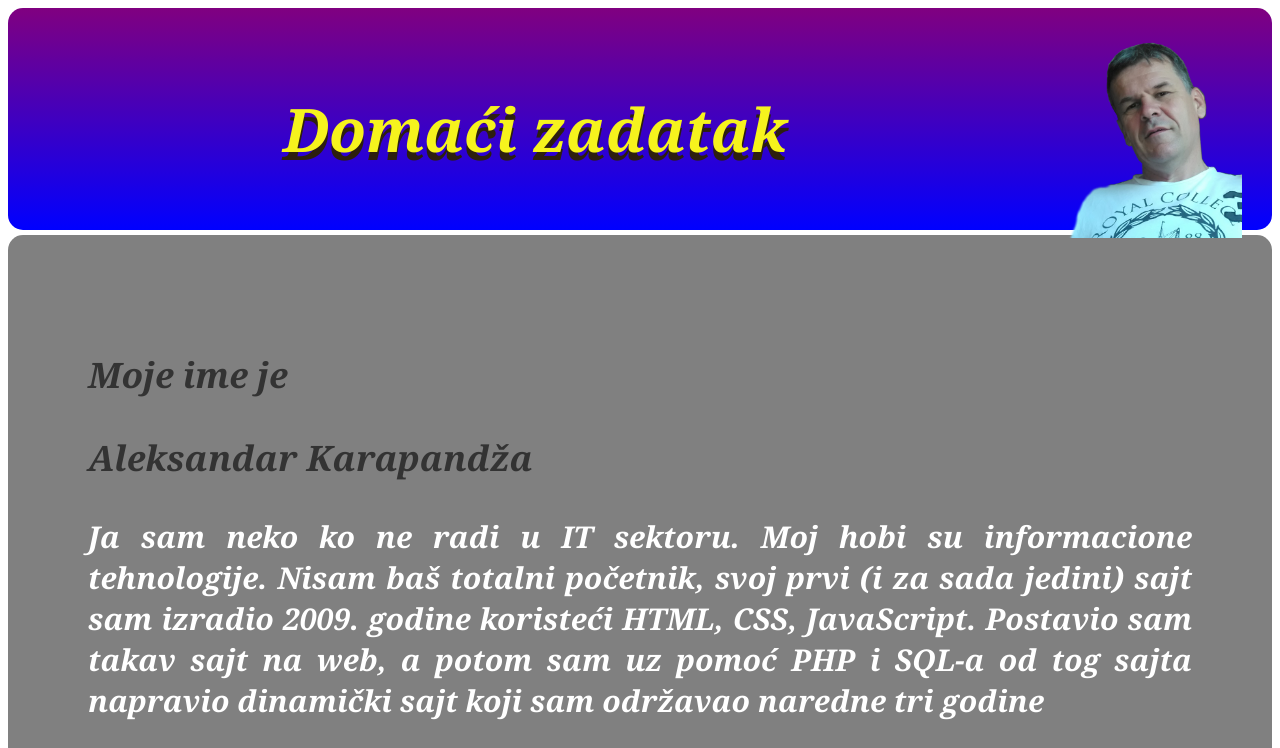
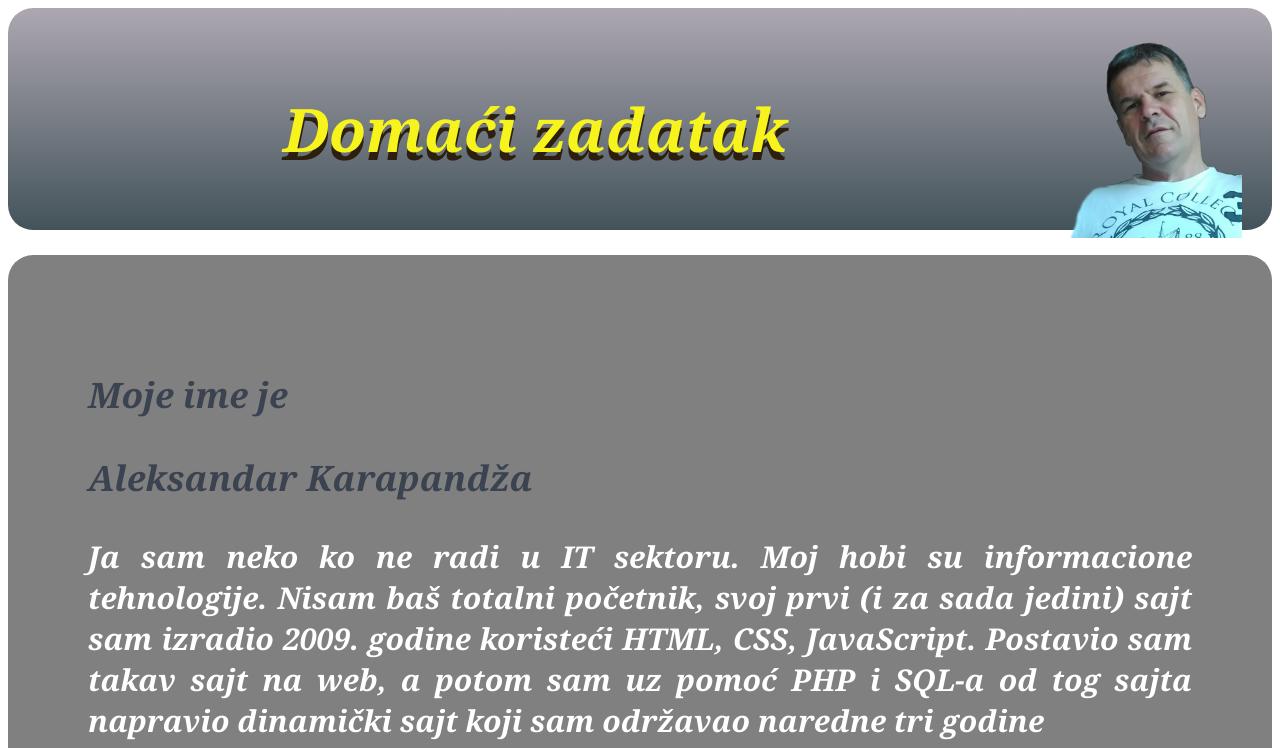
Before and after one commit to krkanbecej/domaci-zadatak, a plain HTML site: page index.html in a window 1280 px wide. Shown: the top 748 px of the page. Drawn offline with Linux system fonts and the light colour scheme.

Commit message:
siva varijanta zaglavlja

```diff
--- a/css.css
+++ b/css.css
@@ -3,7 +3,7 @@ body{
   font-family: georgia;
 }
 h3 {
-  color:#333;
+  color:#3b4350;
 }
 
 h2{
@@ -11,8 +11,8 @@ h2{
   text-shadow: 0 8px #2d1f0f;
 }
 .zaglavlje{
-  background: linear-gradient(purple,blue);
-  border-radius: 15px;
+  background: linear-gradient(#ada7b1,#43535a);
+  border-radius: 25px;
   height: auto;
   padding-top: 30px;
   padding-bottom: 10px;
@@ -23,11 +23,13 @@ h2{
   font-weight: bold;
 }
 .telo{
+height:80%;
+margin: 0 auto;
   background-color: grey;
   color: #fff;
-  border-radius: 15px;
+  border-radius: 25px;
   padding:80px;
-  margin-top: 5px;
+  margin-top: 25px;
   text-align: justify;
   font-size: 30px;
   font-style: italic;
@@ -35,6 +37,7 @@ h2{
 }
 .potpis{
   text-align:right;
+  color:#f6f31d;
 }
 b{
   color: #a6b2e7;
```
